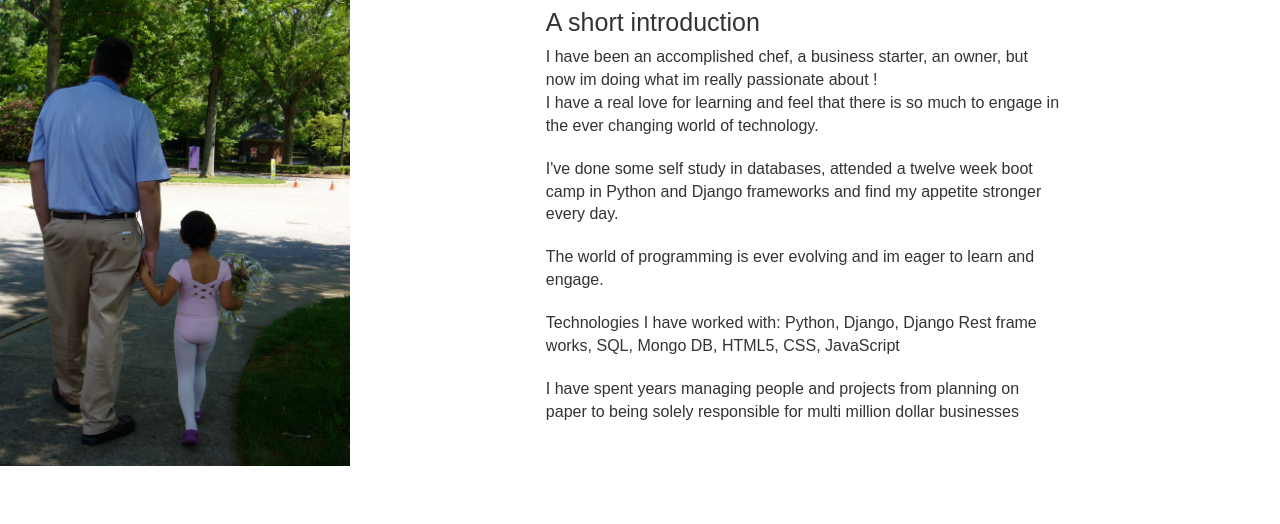
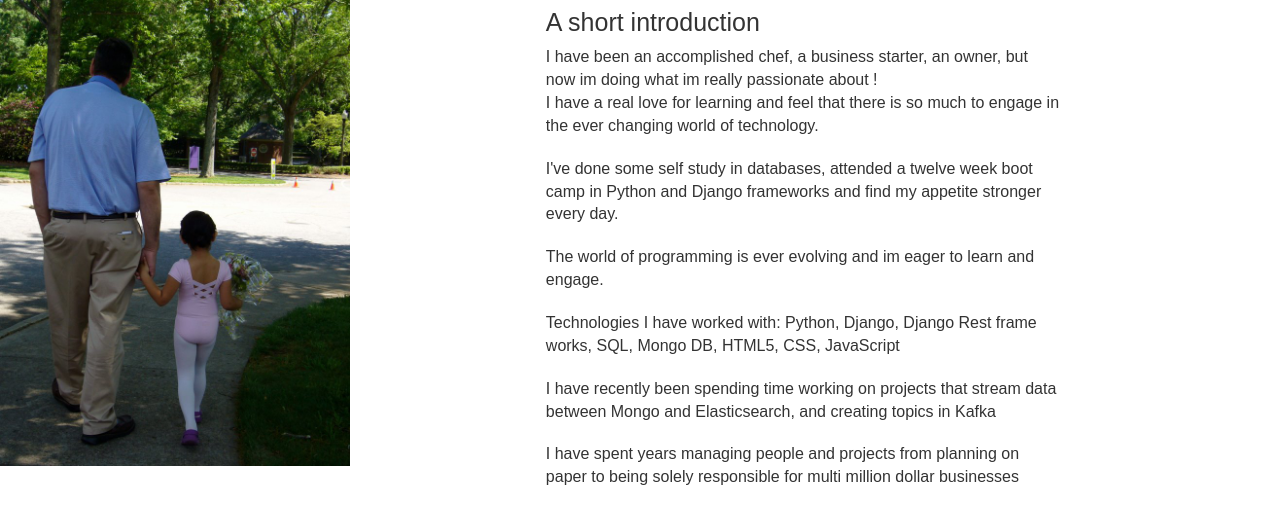
Before and after one commit to chucklapress/portfolio, a Django app: page /about in a window 1280 px wide. Shown: the part 167-691 px from the top of the page. Run offline with Django 3.2, Linux system fonts and the light colour scheme; some libraries are stand-ins or nearby versions.

Commit message:
modified about page with recent dablings

```diff
--- a/templates/about.html
+++ b/templates/about.html
@@ -82,6 +82,7 @@
       stronger every day.</p>
       <p>The world of programming is ever evolving and im eager to learn and engage.</p>
       <p>Technologies I have worked with: Python, Django, Django Rest frame works, SQL, Mongo DB, HTML5, CSS, JavaScript</p>
+      <p>I have recently been spending time working on projects that stream data between Mongo and Elasticsearch, and creating topics in Kafka</p>
       <p>I have spent years managing people and projects from planning on paper to being solely responsible for multi million dollar businesses</p>
 
 
```
